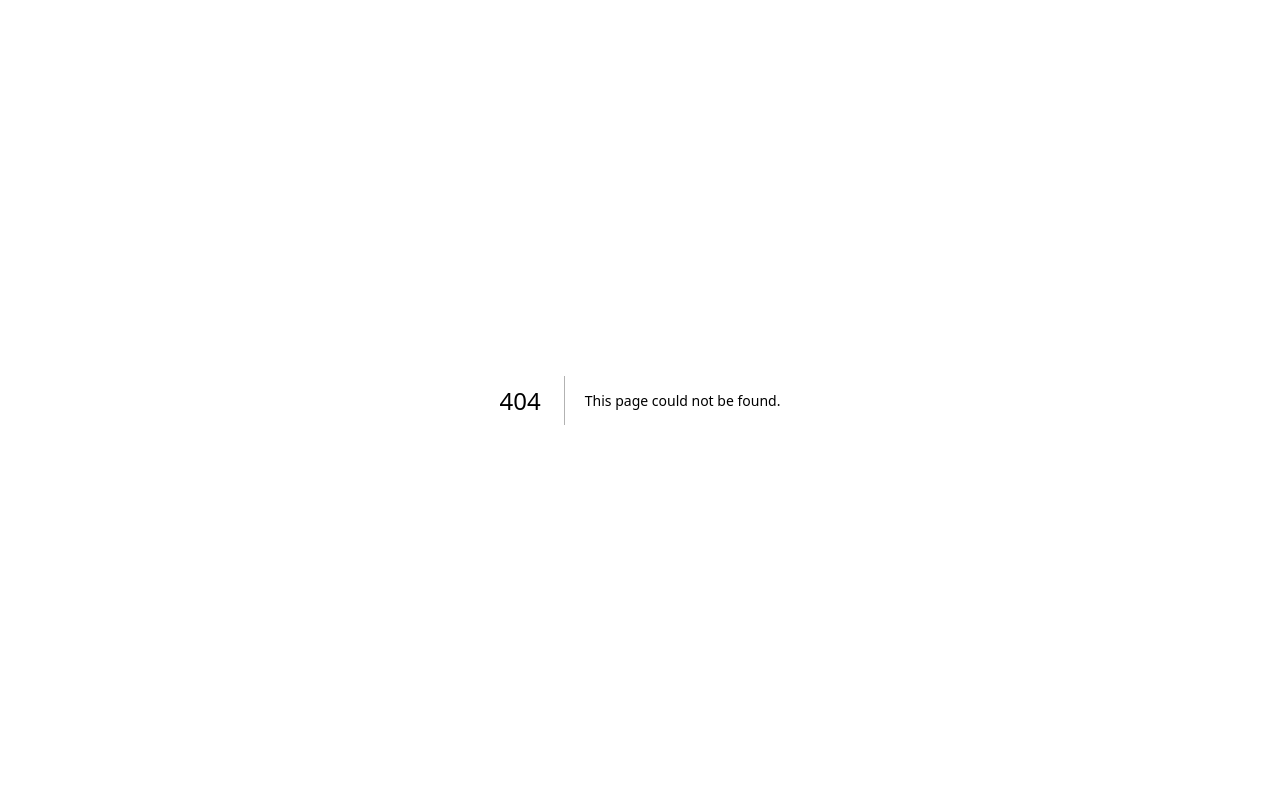
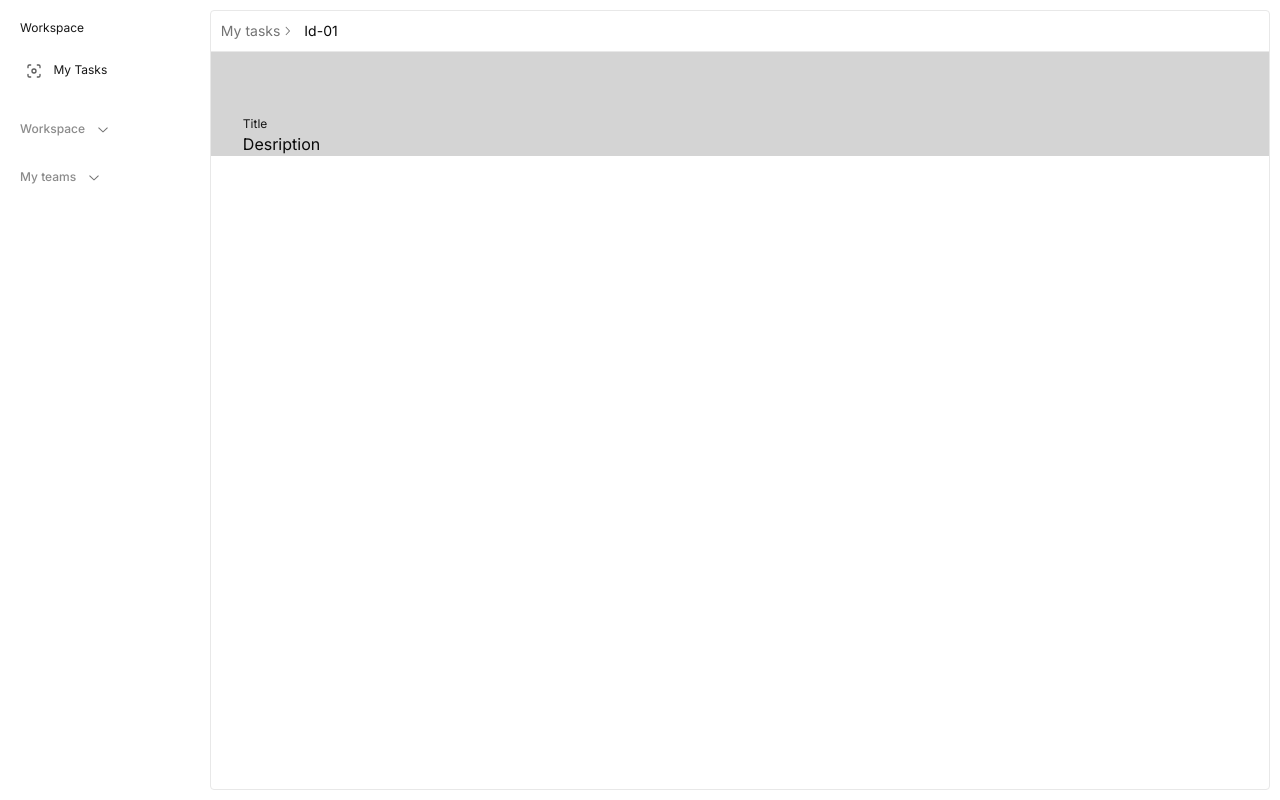
Before and after one commit to jethrocadang/team-todo-list, a Next.js app: page /workspace/task/1 in a window 1280 px wide. Before the commit this address had no page. Built offline with nearby package versions, Linux system fonts and the light colour scheme.

Commit message:
headerNav(update):[added breadcrumb]

```diff
--- a/src/app/workspace/my-tasks/page.tsx
+++ b/src/app/workspace/my-tasks/page.tsx
@@ -1,6 +1,6 @@
 import Container from "@/components/container";
-import Headernav from "@/components/layouts/top-nav";
-import TaskBar from "@/components/task";
+import Headernav from "@/components/layouts/header-nav";
+import TaskBar from "@/components/task-bar";
 import { Button } from "@/components/ui/button";
 import { PanelRightOpen } from "lucide-react";
 
@@ -8,19 +8,27 @@
   return (
     <Container>
       <Headernav
-        title="My tasks"
+        breadcrumb={[
+          { label: "My tasks" },
+        ]}
         leftContent={
           <PanelRightOpen className="mr-2 inline-flex h-5 w-5 text-primary/70" />
         }
         rightContent={
           <>
-          <Button variant={"outline"} size={"xs"}>Assigned</Button>
-          <Button variant={"outline"} size={"xs"}>Created</Button>
-          <Button variant={"outline"} size={"xs"}>Activity</Button>
+            <Button variant={"outline"} size={"xs"}>
+              Assigned
+            </Button>
+            <Button variant={"outline"} size={"xs"}>
+              Created
+            </Button>
+            <Button variant={"outline"} size={"xs"}>
+              Activity
+            </Button>
           </>
         }
       />
-      <TaskBar/>
+      <TaskBar />
     </Container>
   );
 }
--- a/src/app/workspace/page.tsx
+++ b/src/app/workspace/page.tsx
@@ -1,13 +1,11 @@
 import Container from "@/components/container";
 import DrawerNav from "@/components/layouts/drawer-nav";
-import TopNav from "@/components/layouts/top-nav";
 
 export default function Workspace() {
   return (
     <Container>
       <div>
         <DrawerNav />
-        <TopNav/>
       </div>
     </Container>
   );
--- /dev/null
+++ b/src/app/workspace/task/[id]/page.tsx
@@ -0,0 +1,20 @@
+import Container from "@/components/container";
+import HeaderNav from "@/components/layouts/header-nav";
+import TaskContent from "@/components/task-content";
+import { PanelRightOpen } from "lucide-react";
+
+export default function TaskPage() {
+  return (
+    <Container>
+      <HeaderNav
+        showFilter={false}
+        breadcrumb={[
+          { label: 'My tasks', href: '/' },
+          { label: 'Id-01' },
+        ]}
+
+      />
+      <TaskContent/>
+    </Container>
+  );
+}
--- a/src/components/layouts/header-nav.tsx
+++ b/src/components/layouts/header-nav.tsx
@@ -1,21 +1,34 @@
 "use client";
 
 import { Text } from "../text";
+import {
+  Breadcrumb,
+  BreadcrumbItem,
+  BreadcrumbLink,
+  BreadcrumbList,
+  BreadcrumbPage,
+  BreadcrumbSeparator,
+} from "../ui/breadcrumb";
 import DrawerNav from "./drawer-nav";
 import { ListFilter } from "lucide-react";
 
+interface BreadcrumbItem {
+  label: string;
+  href?: string;
+}
+
 interface HeaderNavProps {
-  title?: string;
   rightContent?: React.ReactNode;
   leftContent?: React.ReactNode;
   showFilter?: boolean;
+  breadcrumb?: BreadcrumbItem[];
 }
 
 const HeaderNav = ({
-  title,
   rightContent,
   leftContent,
   showFilter = true,
+  breadcrumb = [],
 }: HeaderNavProps) => {
   return (
     <>
@@ -24,7 +37,27 @@
           <div className="flex items-center justify-between p-2.5">
             <div className="flex items-center">
               <DrawerNav />
-              <Text type={"md"}>{title}</Text>
+              {/**Breadcrumb */}
+              <Breadcrumb>
+                <BreadcrumbList>
+                {breadcrumb.map((item, index) => (
+                    <div key={index} className="flex items-center">
+                      <BreadcrumbItem>
+                        {item.href ? (
+                          <BreadcrumbLink href={item.href}>
+                            {item.label}
+                          </BreadcrumbLink>
+                        ) : (
+                          <BreadcrumbPage>{item.label}</BreadcrumbPage>
+                        )}
+                      </BreadcrumbItem>
+                      {index < breadcrumb.length - 1 && (
+                        <BreadcrumbSeparator />
+                      )}
+                    </div>
+                  ))}
+                </BreadcrumbList>
+              </Breadcrumb>
             </div>
             {leftContent && <div className="md:hidden">{leftContent}</div>}
           </div>
--- a/src/components/layouts/top-nav.tsx
+++ /dev/null
@@ -1,40 +0,0 @@
-"use client";
-
-import { Text } from "../text";
-import { Button } from "../ui/button";
-import DrawerNav from "./drawer-nav";
-import { ListFilter } from "lucide-react";
-
-interface HeaderNavProps {
-  title?: string;
-  rightContent?: React.ReactNode;
-  leftContent?: React.ReactNode;
-}
-
-const HeaderNav = ({ title, rightContent, leftContent }: HeaderNavProps) => {
-  return (
-    <>
-      <div className="border-b border-border md:flex md:flex-row md:justify-between">
-        <div className="flex flex-col md:flex-row">
-          <div className="flex items-center justify-between p-2.5">
-            <div className="flex items-center">
-              <DrawerNav />
-              <Text type={"md"}>{title}</Text>
-            </div>
-            {leftContent && <div className="md:hidden">{leftContent}</div>}
-          </div>
-          <div className="flex items-center space-x-2.5 border-t border-border p-2.5 md:border-none">
-            {rightContent}
-          </div>
-        </div>
-        <div className="hidden items-center md:flex">{leftContent}</div>
-      </div>
-      <div className="border-b border-border p-2.5 flex items-center">
-        <ListFilter className="mr-2 inline-flex h-5 w-5 text-primary/70" />
-        <Text>Filter</Text>
-      </div>
-    </>
-  );
-};
-
-export default HeaderNav;
--- /dev/null
+++ b/src/components/task-content.tsx
@@ -0,0 +1,18 @@
+"use client"
+
+import { Text } from "./text";
+
+const TaskContent = () => {
+  return (
+    <div className="container bg-neutral-300 h-fit pt-16">
+        <div>
+            <Text>Title</Text>
+        </div>
+        <div>
+            Desription
+        </div>
+    </div>
+  );
+};
+
+export default TaskContent;
--- /dev/null
+++ b/src/components/ui/breadcrumb.tsx
@@ -0,0 +1,115 @@
+import * as React from "react"
+import { ChevronRightIcon, DotsHorizontalIcon } from "@radix-ui/react-icons"
+import { Slot } from "@radix-ui/react-slot"
+
+import { cn } from "@/lib/utils"
+
+const Breadcrumb = React.forwardRef<
+  HTMLElement,
+  React.ComponentPropsWithoutRef<"nav"> & {
+    separator?: React.ReactNode
+  }
+>(({ ...props }, ref) => <nav ref={ref} aria-label="breadcrumb" {...props} />)
+Breadcrumb.displayName = "Breadcrumb"
+
+const BreadcrumbList = React.forwardRef<
+  HTMLOListElement,
+  React.ComponentPropsWithoutRef<"ol">
+>(({ className, ...props }, ref) => (
+  <ol
+    ref={ref}
+    className={cn(
+      "flex flex-wrap items-center gap-1.5 break-words text-sm text-muted-foreground sm:gap-2.5",
+      className
+    )}
+    {...props}
+  />
+))
+BreadcrumbList.displayName = "BreadcrumbList"
+
+const BreadcrumbItem = React.forwardRef<
+  HTMLLIElement,
+  React.ComponentPropsWithoutRef<"li">
+>(({ className, ...props }, ref) => (
+  <li
+    ref={ref}
+    className={cn("inline-flex items-center gap-1.5", className)}
+    {...props}
+  />
+))
+BreadcrumbItem.displayName = "BreadcrumbItem"
+
+const BreadcrumbLink = React.forwardRef<
+  HTMLAnchorElement,
+  React.ComponentPropsWithoutRef<"a"> & {
+    asChild?: boolean
+  }
+>(({ asChild, className, ...props }, ref) => {
+  const Comp = asChild ? Slot : "a"
+
+  return (
+    <Comp
+      ref={ref}
+      className={cn("transition-colors hover:text-foreground", className)}
+      {...props}
+    />
+  )
+})
+BreadcrumbLink.displayName = "BreadcrumbLink"
+
+const BreadcrumbPage = React.forwardRef<
+  HTMLSpanElement,
+  React.ComponentPropsWithoutRef<"span">
+>(({ className, ...props }, ref) => (
+  <span
+    ref={ref}
+    role="link"
+    aria-disabled="true"
+    aria-current="page"
+    className={cn("font-normal text-foreground", className)}
+    {...props}
+  />
+))
+BreadcrumbPage.displayName = "BreadcrumbPage"
+
+const BreadcrumbSeparator = ({
+  children,
+  className,
+  ...props
+}: React.ComponentProps<"li">) => (
+  <li
+    role="presentation"
+    aria-hidden="true"
+    className={cn("[&>svg]:size-3.5", className)}
+    {...props}
+  >
+    {children ?? <ChevronRightIcon />}
+  </li>
+)
+BreadcrumbSeparator.displayName = "BreadcrumbSeparator"
+
+const BreadcrumbEllipsis = ({
+  className,
+  ...props
+}: React.ComponentProps<"span">) => (
+  <span
+    role="presentation"
+    aria-hidden="true"
+    className={cn("flex h-9 w-9 items-center justify-center", className)}
+    {...props}
+  >
+    <DotsHorizontalIcon className="h-4 w-4" />
+    <span className="sr-only">More</span>
+  </span>
+)
+BreadcrumbEllipsis.displayName = "BreadcrumbElipssis"
+
+export {
+  Breadcrumb,
+  BreadcrumbList,
+  BreadcrumbItem,
+  BreadcrumbLink,
+  BreadcrumbPage,
+  BreadcrumbSeparator,
+  BreadcrumbEllipsis,
+}
```
Also changed, not shown: src/components/task-bar.tsx (renamed from src/components/task.tsx).
